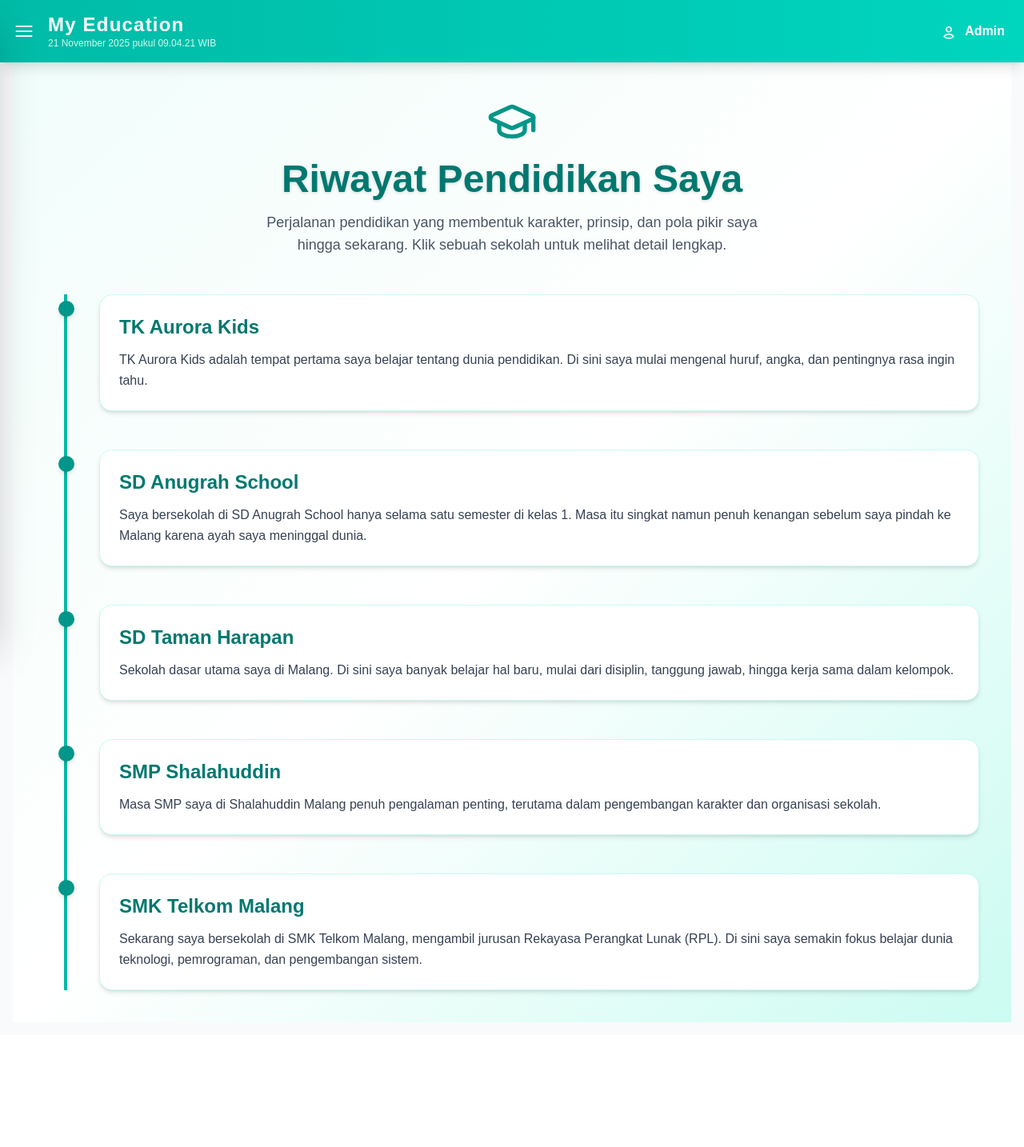
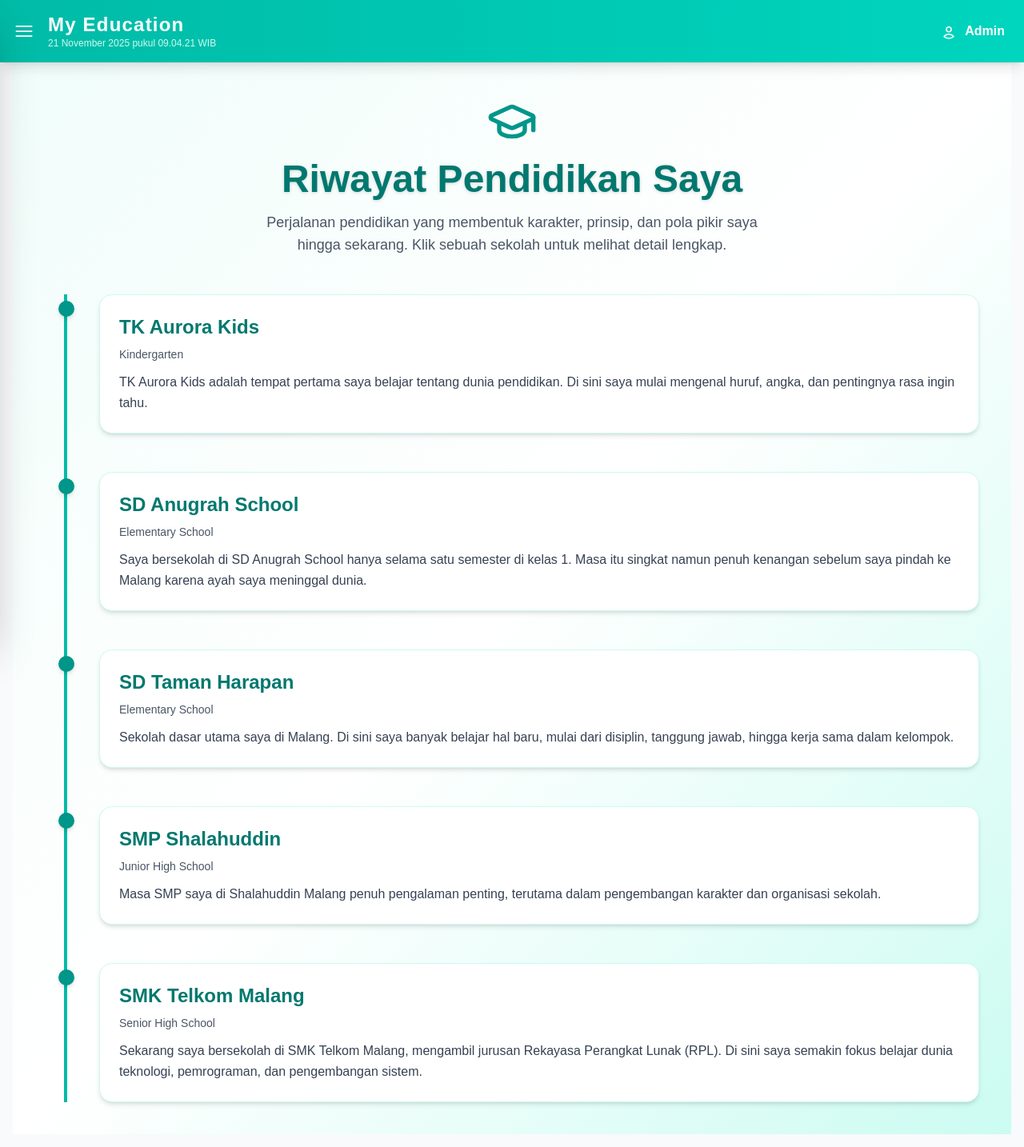
Before and after one commit to 4RBTR/Lat-UKL-Danendra-XI-R6, a Next.js app in the folder demo/: page /Main/MyEducation in a window 1280 px wide. Shown: the whole page at 80% size. Before the commit the page ends 1294 px from the top, so only its background shows below. Built offline with nearby package versions, Linux system fonts and the light colour scheme.

Commit message:
fix: memperbaiki tipe data school level

```diff
--- a/demo/data/schools.ts
+++ b/demo/data/schools.ts
@@ -5,6 +5,7 @@
     image: string;
     mapUrl: string;
     description: string;
+    level: string;
 }
 
 export const schools: School[] = [
@@ -16,6 +17,7 @@
         mapUrl: "https://www.google.com/maps/embed?pb=!1m18!1m12!1m3!1d267375.4418312266!2d112.42548643281246!3d-7.439405499999999!2m3!1f0!2f0!3f0!3m2!1i1024!2i768!4f13.1!3m3!1m2!1s0x2dd7e15039ccf641%3A0x9b480398a7322461!2sAurora%20Kids!5e1!3m2!1sid!2sid!4v1762498816065!5m2!1sid!2sid",
         description:
             "TK Aurora Kids adalah tempat pertama saya belajar tentang dunia pendidikan. Di sini saya mulai mengenal huruf, angka, dan pentingnya rasa ingin tahu.",
+        level: "Kindergarten",
     },
     {
         id: 2,
@@ -25,6 +27,7 @@
         mapUrl: "https://www.google.com/maps/embed?pb=!1m18!1m12!1m3!1d4177.757647475827!2d112.69774691083128!3d-7.437686073250673!2m3!1f0!2f0!3f0!3m2!1i1024!2i768!4f13.1!3m3!1m2!1s0x2dd7e15bacf4ac49%3A0x6b3ea5d90fc23304!2sKB%20-%20TK%20-%20SD%20-%20SMP%20Anugerah%20School!5e1!3m2!1sid!2sid!4v1762498843046!5m2!1sid!2sid",
         description:
             "Saya bersekolah di SD Anugrah School hanya selama satu semester di kelas 1. Masa itu singkat namun penuh kenangan sebelum saya pindah ke Malang karena ayah saya meninggal dunia.",
+        level: "Elementary School",
     },
     {
         id: 3,
@@ -34,6 +37,7 @@
         mapUrl: "https://www.google.com/maps/embed?pb=!1m18!1m12!1m3!1d534454.3231205367!2d112.36054735250113!3d-7.678915301699901!2m3!1f0!2f0!3f0!3m2!1i1024!2i768!4f13.1!3m3!1m2!1s0x2dd6283d5a0bfe5f%3A0xa09762e514439b6c!2sSD%20Taman%20Harapan!5e1!3m2!1sid!2sid!4v1762498861546!5m2!1sid!2sid",
         description:
             "Sekolah dasar utama saya di Malang. Di sini saya banyak belajar hal baru, mulai dari disiplin, tanggung jawab, hingga kerja sama dalam kelompok.",
+        level: "Elementary School",
     },
     {
         id: 4,
@@ -43,6 +47,7 @@
         mapUrl: "https://www.google.com/maps/embed?pb=!1m18!1m12!1m3!1d4172.508750444307!2d112.62975331083864!3d-7.970161479413265!2m3!1f0!2f0!3f0!3m2!1i1024!2i768!4f13.1!3m3!1m2!1s0x2dd6283023f641c7%3A0x88cb996946002cef!2sSMP%20Shalahuddin%20Malang!5e1!3m2!1sid!2sid!4v1762498879580!5m2!1sid!2sid",
         description:
             "Masa SMP saya di Shalahuddin Malang penuh pengalaman penting, terutama dalam pengembangan karakter dan organisasi sekolah.",
+        level: "Junior High School",
     },
     {
         id: 5,
@@ -52,5 +57,6 @@
         mapUrl: "https://www.google.com/maps/embed?pb=!1m18!1m12!1m3!1d4172.440457185973!2d112.6564357108387!3d-7.976856679493738!2m3!1f0!2f0!3f0!3m2!1i1024!2i768!4f13.1!3m3!1m2!1s0x2dd6285c5c1b44e3%3A0xf6c889ac7452dc3a!2sSMK%20Telkom%20Malang!5e1!3m2!1sid!2sid!4v1762498897445!5m2!1sid!2sid",
         description:
             "Sekarang saya bersekolah di SMK Telkom Malang, mengambil jurusan Rekayasa Perangkat Lunak (RPL). Di sini saya semakin fokus belajar dunia teknologi, pemrograman, dan pengembangan sistem.",
+        level: "Senior High School",
     },
 ];
```
